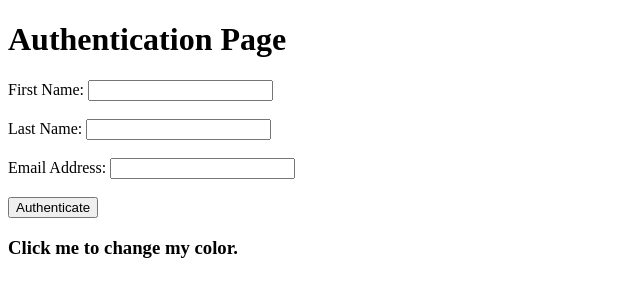
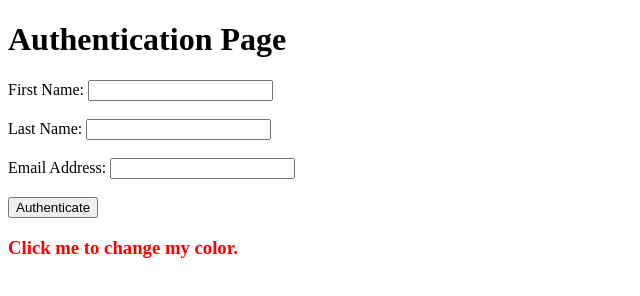
Before and after one commit to alonush1/alonush1.github.io, a plain HTML site: page first.html in a window 1280 px wide. Both pictures are taken after a click on the element "Click me to change my color.". Shown: the whole page, without its empty margins (0-640 px from the left). Drawn offline with nearby package versions, Linux system fonts and the light colour scheme.

Commit message:
Update first.html

```diff
--- a/first.html
+++ b/first.html
@@ -59,14 +59,14 @@
   </script>
   <script>
 function myFunction() {
-  document.getElementById("demo").style.color = black;
+  document.getElementById("demo").style.color = "black";
   const currentColor = document.getElementById("demo").style.color;
   console.log(currentColor);
   switch (currentColor)  {
     case "red":
-      document.getElementById("demo").style.color = black;
+      document.getElementById("demo").style.color = "black";
     case "black":
-      document.getElementById("demo").style.color = red;
+      document.getElementById("demo").style.color = "red";
   }
 }
 </script>
```
